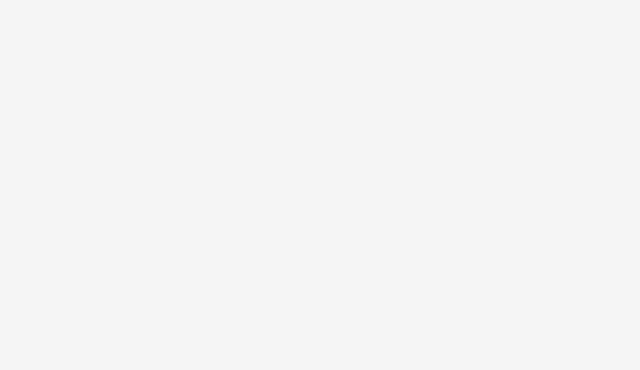
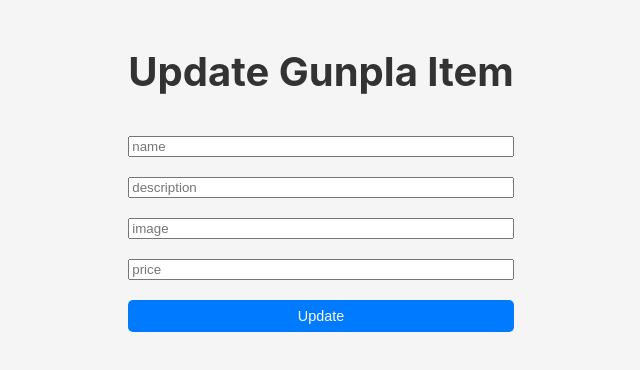
Before and after one commit to AndyParmesan/gunpla_marketplace, a React (Create React App) app in the folder frontend/: page /Update/1 in a window 1280 px wide. Before the commit this address had no page. Shown: the top 370 px of the page, without its empty margins (319-959 px from the left). Built offline with nearby package versions, Linux system fonts and the light colour scheme; no server answers.

Commit message:
finished Update&Delete

```diff
--- a/frontend/src/App.js
+++ b/frontend/src/App.js
@@ -16,7 +16,7 @@ function App() {
       <Routes>
         <Route path="/" element={<Gunpla/>}></Route>
         <Route path="/Add" element= {<Add/>}></Route>
-        <Route path="/Update" element= {<Update/>}></Route>
+        <Route path="/Update/:id" element= {<Update/>}></Route>
 
       </Routes>
       </BrowserRouter>
--- a/frontend/src/pages/Gunpla.jsx
+++ b/frontend/src/pages/Gunpla.jsx
@@ -34,9 +34,11 @@ const Gunpla = () => {
           <div className="Gunpla-item" key={item.id}>
             {/* Dynamically display image based on image field in the database */}
             <img
-              src={`http://localhost:8800/uploads/${item.image}`} // Example: "image001.jpg"
-              alt={item.prod_name}
-            />
+  src={`http://localhost:8800/uploads/${item.image}`}
+  alt={item.prod_name}
+  style={{ width: '200px', height: 'auto' }}
+/>
+
             <h2>{item.prod_name}</h2>
             <p>{item.prod_description}</p>
             <span>${item.price}</span>
--- a/frontend/src/pages/Update.jsx
+++ b/frontend/src/pages/Update.jsx
@@ -1,9 +1,85 @@
-import React from 'react'
+import axios from "axios";
+import React, { useState, useEffect } from "react";
+import { useLocation, useNavigate } from "react-router-dom";
 
-const Update =()=>{
-    return(
-        <div> Update</div>
-    )
-}
+const Update = () => {
+  const [Gunpla, setGunpla] = useState({
+    prod_name: "",
+    prod_description: "",
+    price: null,
+    image: "",
+  });
 
-export default Update
+  const navigate = useNavigate();
+  const location = useLocation();
+  const gunplaId = location.pathname.split("/")[2];
+
+  useEffect(() => {
+    const fetchGunplaData = async () => {
+      try {
+        const response = await axios.get(`http://localhost:8800/gunpla/${gunplaId}`);
+        setGunpla(response.data);
+      } catch (err) {
+        console.log(err);
+      }
+    };
+    fetchGunplaData();
+  }, [gunplaId]);
+
+  const handleChange = (e) => {
+    setGunpla((prev) => ({ ...prev, [e.target.name]: e.target.value }));
+  };
+
+  const handleClick = async (e) => {
+    e.preventDefault();
+    console.log("Gunpla state:", Gunpla);  // Debug: Check if state is updated correctly
+    if (!Gunpla.prod_name || !Gunpla.prod_description || !Gunpla.price || !Gunpla.image) {
+      alert("Please fill in all fields.");
+      return;
+    }
+    try {
+      await axios.put(`http://localhost:8800/gunpla/${gunplaId}`, Gunpla);
+      navigate("/");
+    } catch (err) {
+      console.log(err);
+    }
+  };
+
+  return (
+    <div className="form">
+      <h1>Update Gunpla Item</h1>
+      <input
+        type="text"
+        placeholder="name"
+        value={Gunpla.prod_name}
+        onChange={handleChange}
+        name="prod_name"
+      />
+      <input
+        type="text"
+        placeholder="description"
+        value={Gunpla.prod_description}
+        onChange={handleChange}
+        name="prod_description"
+      />
+      <input
+        type="text"
+        placeholder="image"
+        value={Gunpla.image}
+        onChange={handleChange}
+        name="image"
+      />
+      <input
+        type="number"
+        placeholder="price"
+        value={Gunpla.price}
+        onChange={handleChange}
+        name="price"
+      />
+
+      <button onClick={handleClick}>Update</button>
+    </div>
+  );
+};
+
+export default Update;
--- a/frontend/src/styles.css
+++ b/frontend/src/styles.css
@@ -110,3 +110,9 @@ button:hover {
     grid-template-columns: 1fr 1fr;
   }
 }
+
+.form{
+  display: flex;
+  flex-direction: column;
+  gap: 20px;
+}
```
Also changed, not shown: 1 other file (tests, documents, lock files or other folders).
